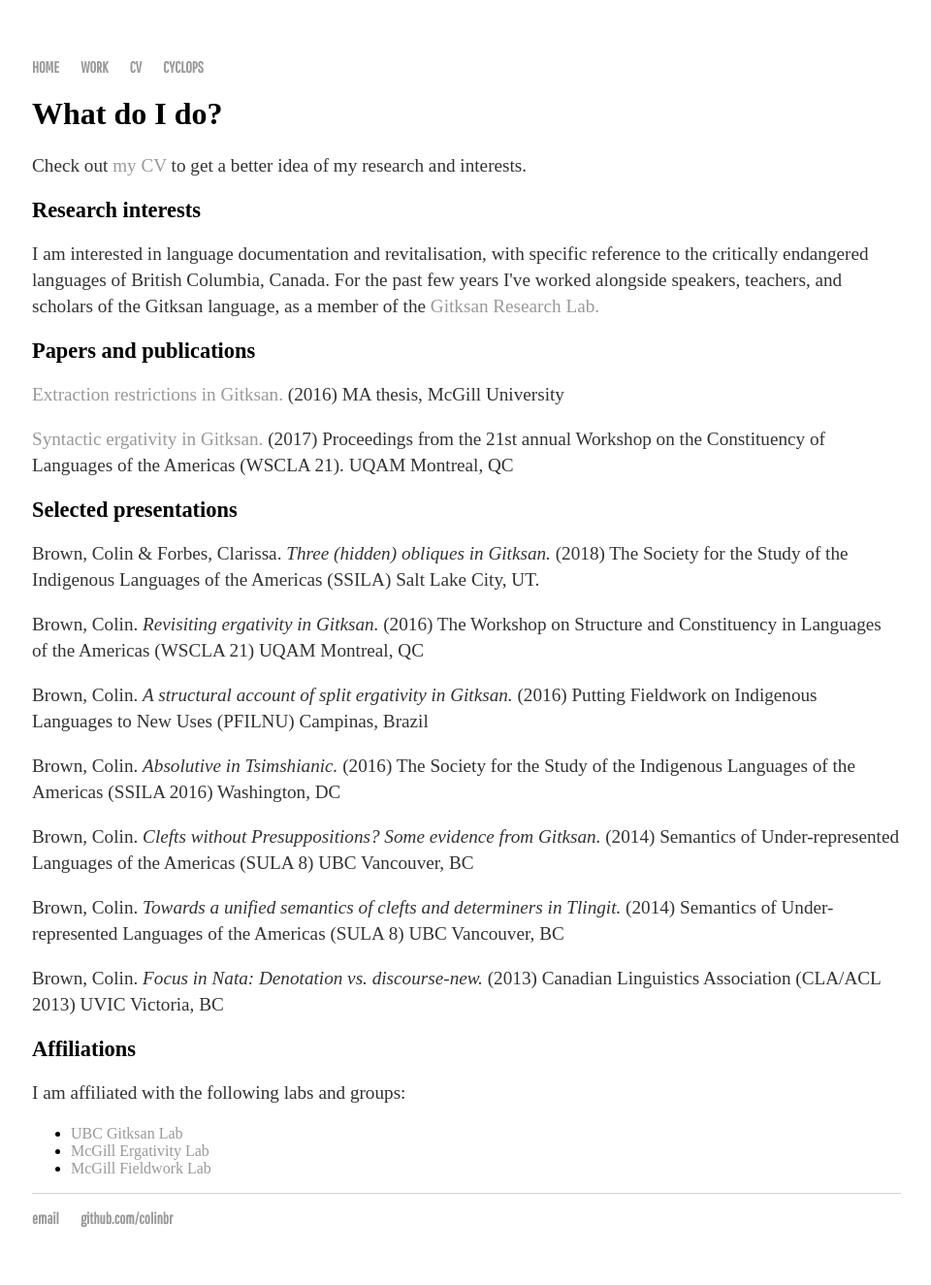
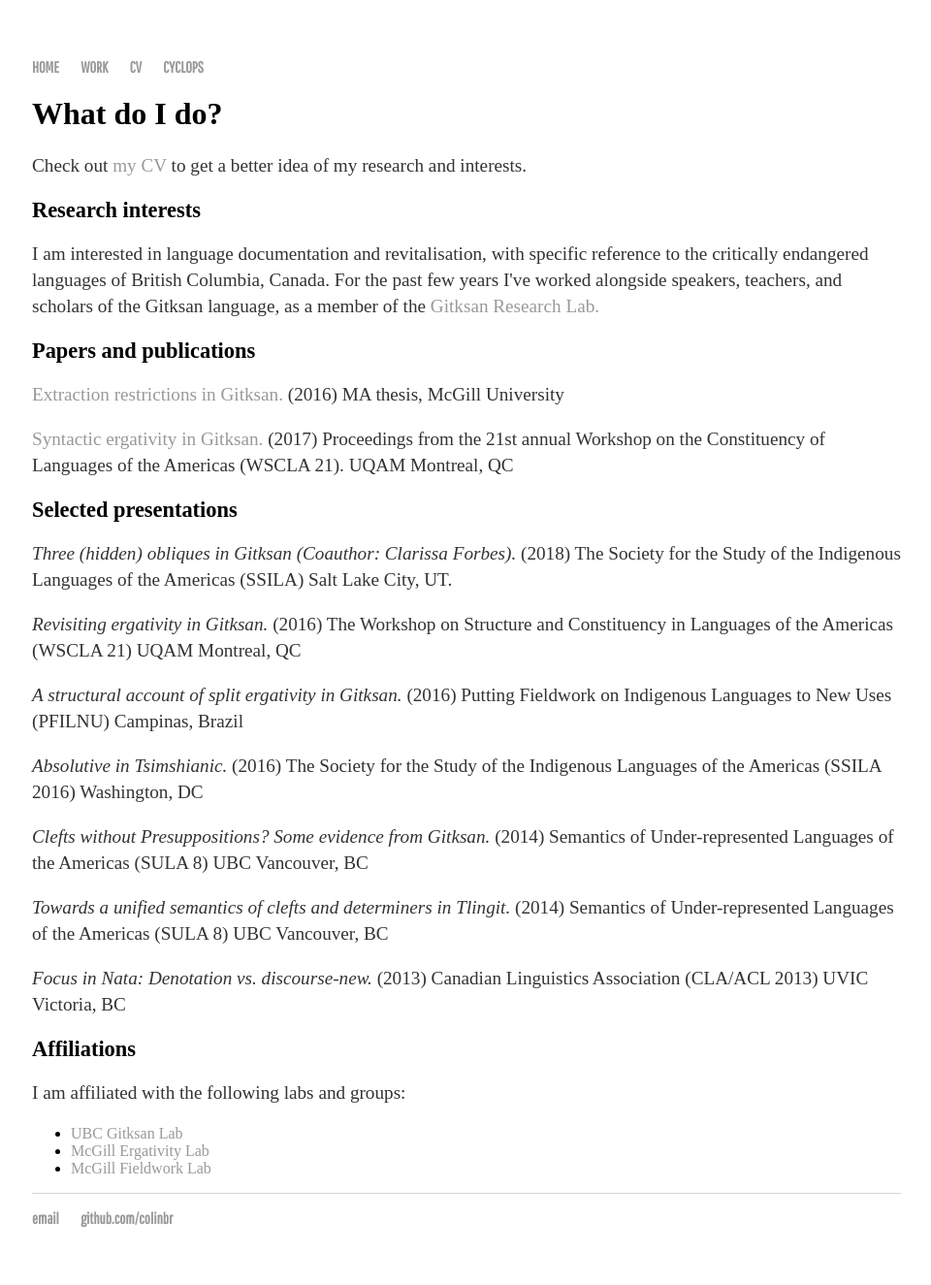
Before and after one commit to colinbr/OLD-colinbr.github.io, a Jekyll site: the page built from research/index.html, in a window 1280 px wide. Shown: the whole page at 97% size, without its empty margins (159-1119 px from the left). Built offline with Jekyll 4.4.1, drawn with Linux system fonts in a browser that asks for light colours; some web fonts are replaced.

Commit message:
Update index.html

```diff
--- a/research/index.html
+++ b/research/index.html
@@ -15,17 +15,17 @@
 	<p><a href="https://ling.auf.net/lingbuzz/003501">Syntactic ergativity in Gitksan.</a> (2017) Proceedings from the 21st annual Workshop on the
 Constituency of Languages of the Americas (WSCLA 21). UQAM Montreal, QC</p>
 	<h2>Selected presentations</h2>
-	 <p>Brown, Colin & Forbes, Clarissa. <em>Three (hidden) obliques in Gitksan. </em> (2018) The Society for the Study of the Indigenous Languages of the Americas (SSILA) Salt Lake City, UT. </p>
-	<p>Brown, Colin. <em>Revisiting ergativity in Gitksan.</em> (2016) The Workshop on Structure and Constituency in
+	 <p><em>Three (hidden) obliques in Gitksan (Coauthor: Clarissa Forbes). </em> (2018) The Society for the Study of the Indigenous Languages of the Americas (SSILA) Salt Lake City, UT. </p>
+	<p><em>Revisiting ergativity in Gitksan.</em> (2016) The Workshop on Structure and Constituency in
 Languages of the Americas (WSCLA 21) UQAM Montreal, QC</p>
-	<p>Brown, Colin. <em>A structural account of split ergativity in Gitksan.</em> (2016) Putting Fieldwork on Indigenous Languages to New Uses (PFILNU) Campinas, Brazil</p>
-	<p>Brown, Colin. <em>Absolutive in Tsimshianic.</em> (2016) The Society for the Study of the Indigenous Languages
+	<p><em>A structural account of split ergativity in Gitksan.</em> (2016) Putting Fieldwork on Indigenous Languages to New Uses (PFILNU) Campinas, Brazil</p>
+	<p><em>Absolutive in Tsimshianic.</em> (2016) The Society for the Study of the Indigenous Languages
 of the Americas (SSILA 2016) Washington, DC</p>
-	<p>Brown, Colin. <em>Clefts without Presuppositions? Some evidence from Gitksan.</em> (2014) Semantics of
+	<p><em>Clefts without Presuppositions? Some evidence from Gitksan.</em> (2014) Semantics of
 Under-represented Languages of the Americas (SULA 8) UBC Vancouver, BC</p>
-	<p>Brown, Colin. <em>Towards a unified semantics of clefts and determiners in Tlingit.</em> (2014) Semantics of
+	<p><em>Towards a unified semantics of clefts and determiners in Tlingit.</em> (2014) Semantics of
 Under-represented Languages of the Americas (SULA 8) UBC Vancouver, BC</p>
-	<p>Brown, Colin. <em>Focus in Nata: Denotation vs. discourse-new. </em> (2013) Canadian Linguistics Association (CLA/ACL 2013) UVIC Victoria, BC</p>
+	<p><em>Focus in Nata: Denotation vs. discourse-new. </em> (2013) Canadian Linguistics Association (CLA/ACL 2013) UVIC Victoria, BC</p>
 	<h2>Affiliations</h2>
 	<p>I am affiliated with the following labs and groups:</p>
 	<UL>
```
